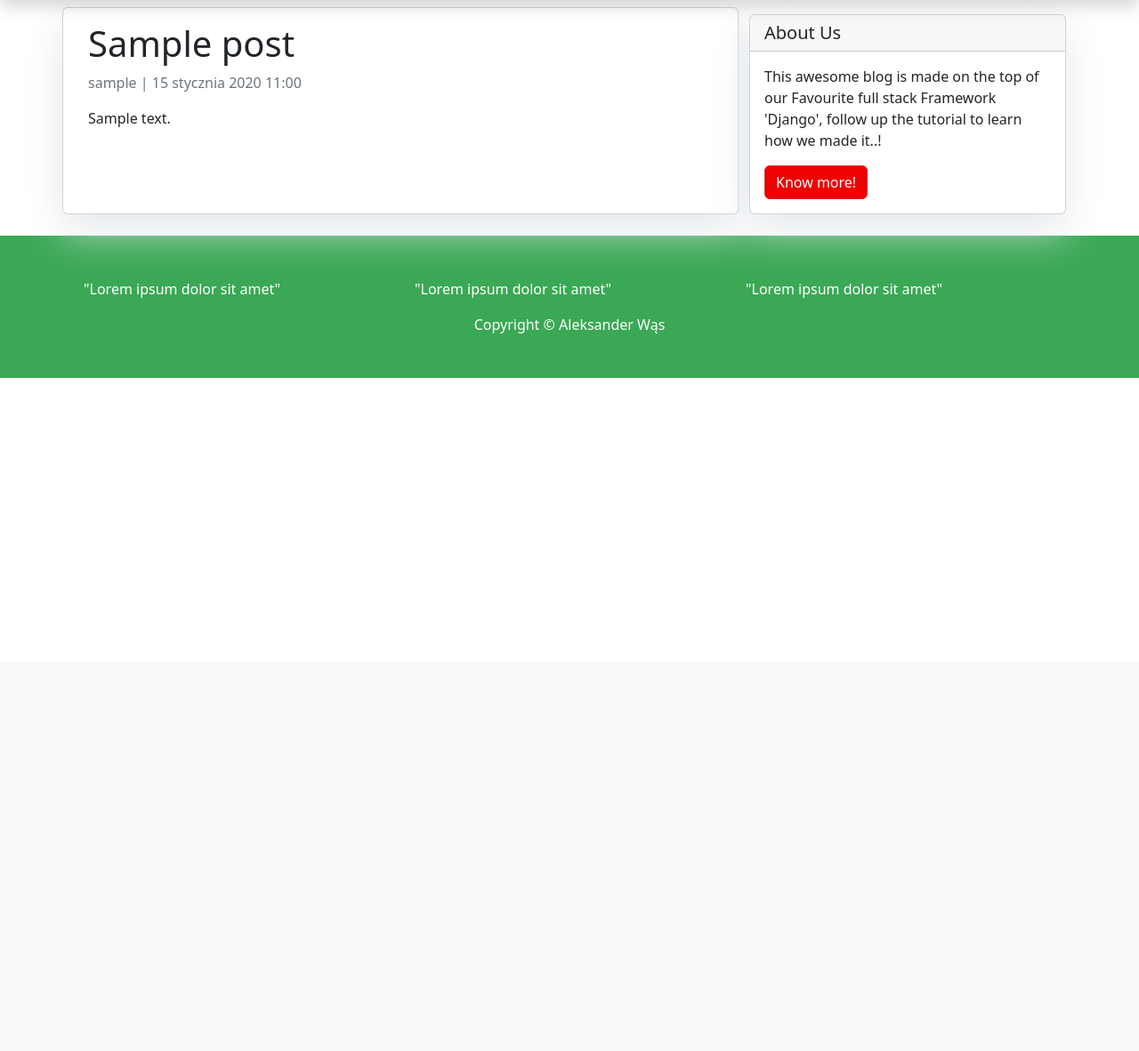
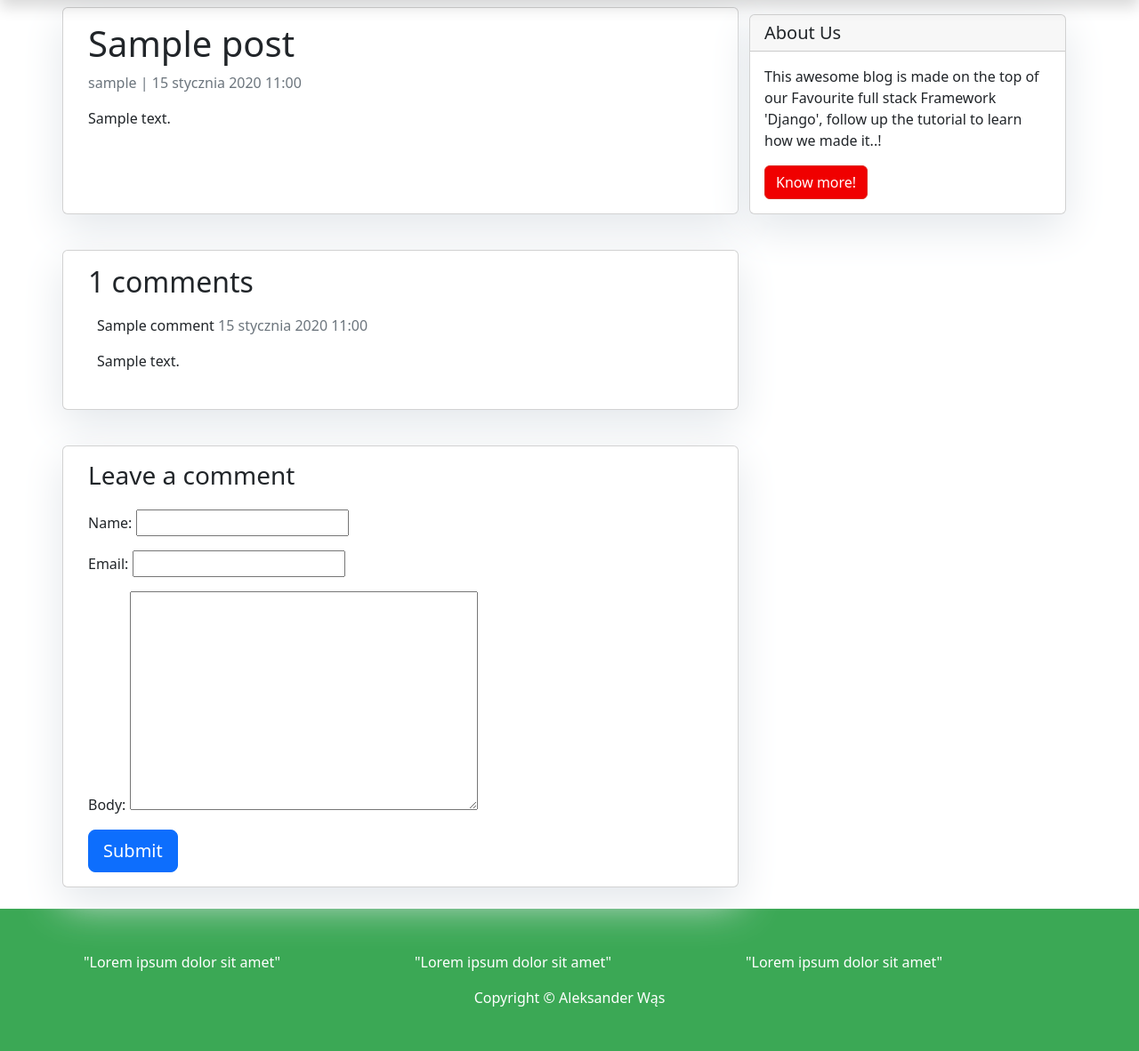
Before and after one commit to Aleksanderwas/webpage, a Django app: template blog/templates/blog/post_detail.html in a window 1280 px wide. Shown: the part 56-1238 px from the top of the page at 89% size. Before the commit the page ends 481 px from the top, so only its background shows below. Run offline with Django 4.2, Linux system fonts and the light colour scheme; the template is opened without the code that fills it: values that come from a table or form of the project are taken from there, others are empty; tables that the repository leaves empty hold one stand-in row (values such as "Sample post").

Commit message:
adding comments function

```diff
--- /dev/null
+++ b/blog/form.py
@@ -0,0 +1,8 @@
+from .models import Comment
+from django import forms
+
+
+class CommentForm(forms.ModelForm):
+    class Meta:
+        model = Comment
+        fields = ('name', 'email', 'body')
--- a/blog/models.py
+++ b/blog/models.py
@@ -21,3 +21,17 @@ class Post(models.Model):
 
     def __str__(self):
         return self.title
+
+class Comment(models.Model):
+    post = models.ForeignKey(Post,on_delete=models.CASCADE,related_name='comments')
+    name = models.CharField(max_length=50)
+    email = models.EmailField()
+    body = models.TextField()
+    created_on = models.DateTimeField(auto_now_add=True)
+    active = models.BooleanField(default=False)
+
+    class Meta:
+        ordering = ['created_on']
+
+    def __str__(self):
+        return 'Comment {} by {}'.format(self.body, self.name)
--- a/blog/templates/blog/base.html
+++ b/blog/templates/blog/base.html
@@ -1,5 +1,4 @@
 <!DOCTYPE html>
-{% load static %}
 <html>
     <head>
         <title>My Blog</title>
@@ -9,6 +8,7 @@
         <link rel="stylesheet" href="https://cdn.jsdelivr.net/npm/bootstrap@5.2.3/dist/css/bootstrap.min.css" crossorigin="anonymous" />
     </head>
 
+    {% load static %}
     <link rel="stylesheet" href="{% static 'blog/style.css' %}">
 
     <body>
--- a/blog/templates/blog/post_detail.html
+++ b/blog/templates/blog/post_detail.html
@@ -3,7 +3,7 @@
 
 {% load static %}
 
-  <link rel="stylesheet" href="{% static 'blog/style.css' %}">
+<link rel="stylesheet" href="{% static 'blog/style.css' %}">
 
 <div class="container pt-5">
   <div class="row">
@@ -11,10 +11,44 @@
       <div class="card-body">
         <h1>{% block title %} {{ object.title }} {% endblock title %}</h1>
         <p class=" text-muted">{{ post.author }} | {{ post.created_on }}</p>
-        <p class="card-text ">{{ object.content | safe }}</p>
+        <p class="card-text ">{{ post.content | safe }}</p>
       </div>
     </div>
     {% block sidebar %} {% include 'blog/sidebar.html' %} {% endblock sidebar %}
+    <div class="col-md-8 card mb-4  mt-3 ">
+      <div class="card-body">
+        <!-- comments -->
+        <h2>{{ comments.count }} comments</h2>
+
+        {% for comment in comments %}
+        <div class="comments" style="padding: 10px;">
+          <p class="font-weight-bold">
+            {{ comment.name }}
+            <span class=" text-muted font-weight-normal">
+              {{ comment.created_on }}
+            </span>
+          </p>
+          {{ comment.body | linebreaks }}
+        </div>
+        {% endfor %}
+      </div>
+    </div>
+    <div class="col-md-8 card mb-4  mt-3 ">
+      <div class="card-body">
+        {% if new_comment %}
+        <div class="alert alert-success" role="alert">
+          Your comment is awaiting moderation
+        </div>
+        {% else %}
+        <h3>Leave a comment</h3>
+        <form method="post" style="margin-top: 1.3em;">
+          {{ comment_form.as_p }}
+          {% csrf_token %}
+          <button type="submit" class="btn btn-primary  btn-lg">Submit</button>
+        </form>
+        {% endif %}
+      </div>
+    </div>
   </div>
 </div>
 
--- a/blog/urls.py
+++ b/blog/urls.py
@@ -4,5 +4,5 @@ from django.urls import path
 app_name = "blog"
 urlpatterns = [
     path('', views.PostList.as_view(), name='home'),
-    path('post/<slug:slug>/', views.PostDetail.as_view(), name='post_detail')
+    path('<slug:slug>/', views.post_detail, name='post_detail')
 ]
```
Also changed, not shown: blog/admin.py (+11 -1 lines), blog/views.py (+20 -3 lines), mysite/settings.py (+6 -9 lines), blog/migrations/0002_comment.py (added).
